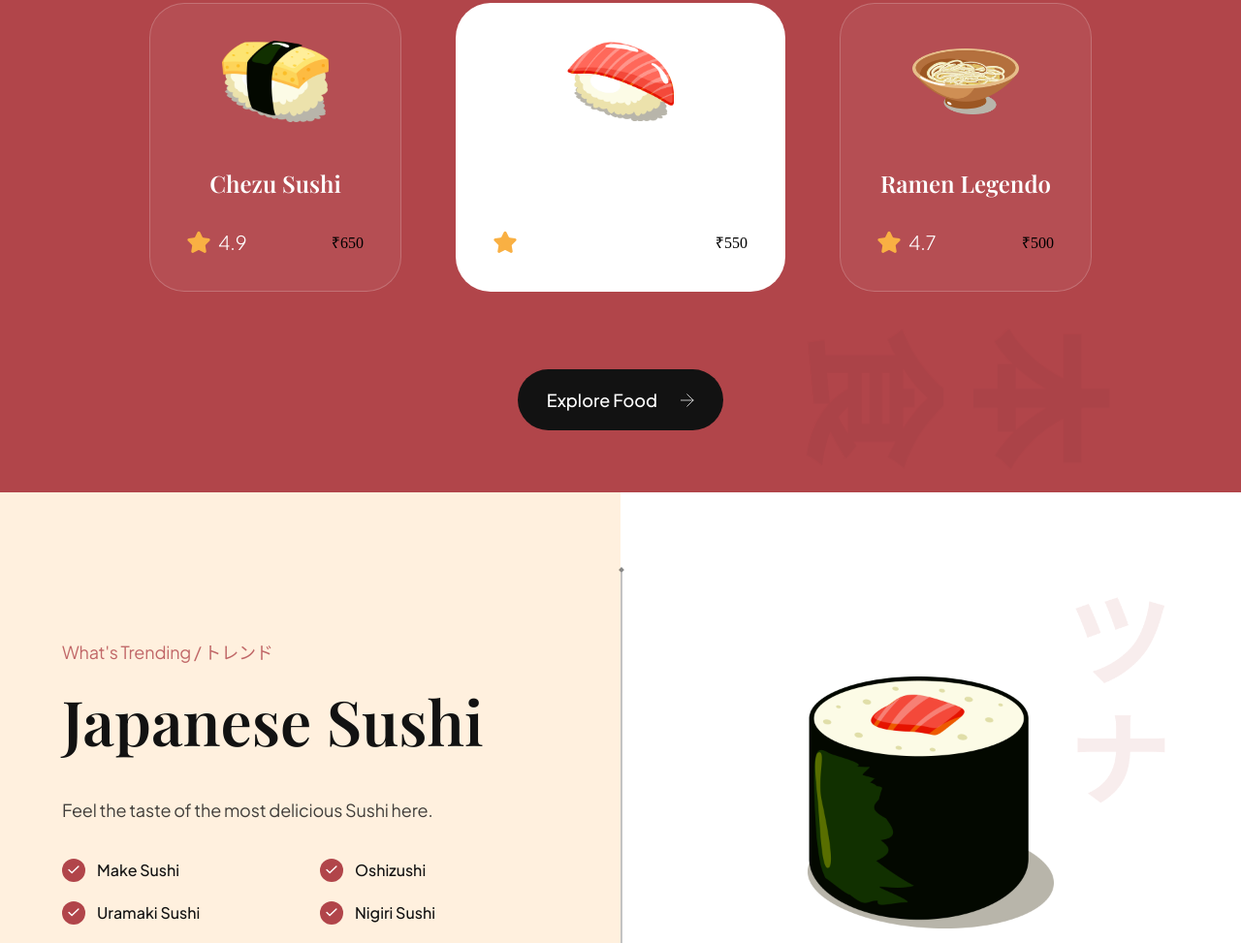
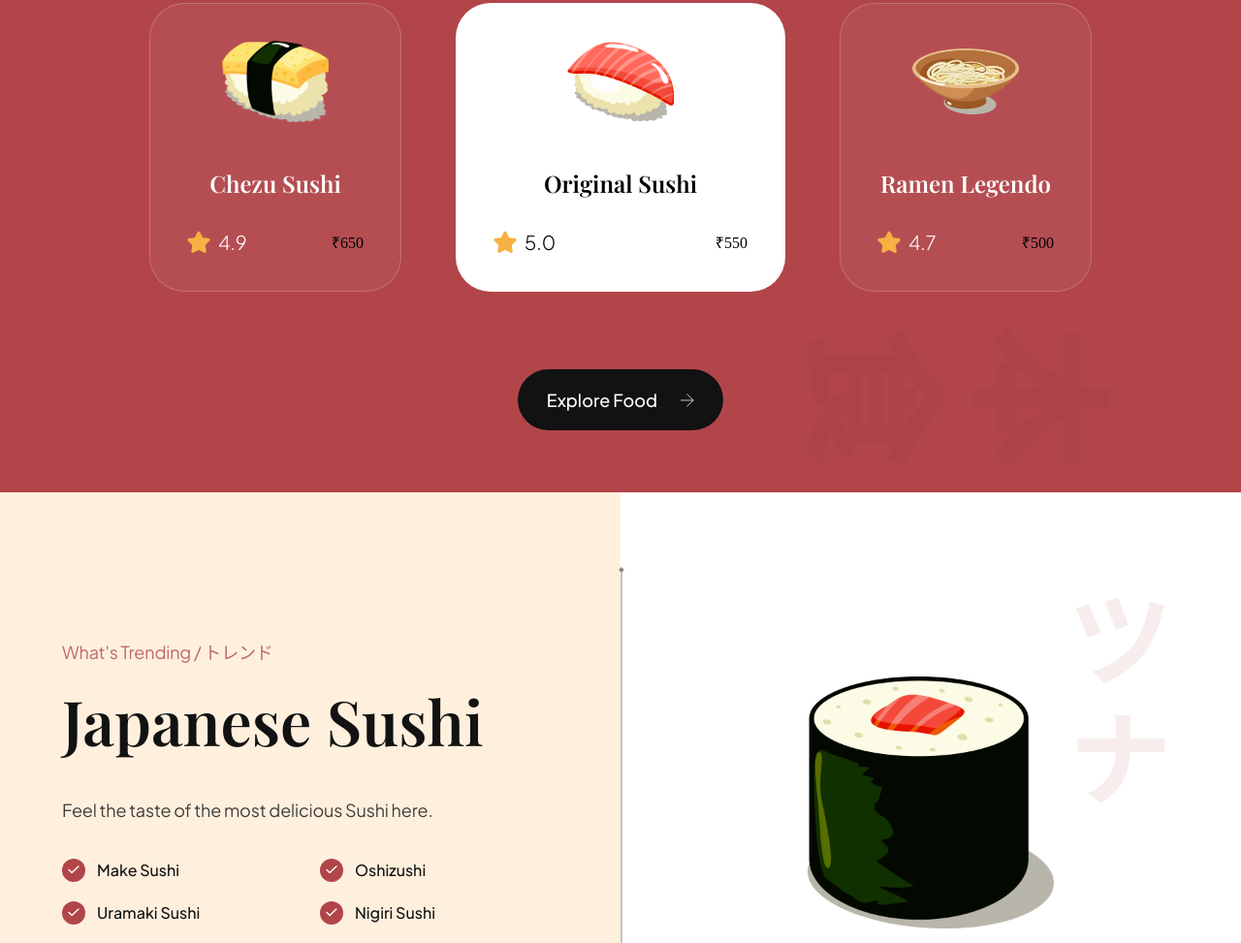
Before and after one commit to bahugunaSneha/sushiMan, a website built with Vite: page index.html in a window 1280 px wide. Shown: the part 1770-2743 px from the top of the page at 97% size. Built offline with nearby package versions, Linux system fonts and the light colour scheme.

Commit message:
changed color of ramen title and rating on active card to black with inline css

```diff
--- a/index.html
+++ b/index.html
@@ -136,13 +136,13 @@
 
       <article class="popular-foods__card active-card">
         <img class="popular-foods__card-image" src="assets/sushi-11.png" alt="sushi 11" />
-        <h4 class="popular-foods__card-title">
+        <h4 class="popular-foods__card-title" style="color: black;">
           Original Sushi
         </h4>
         <div class="popular-foods__card-details flex-between">
           <div class="popular-foods__card-rating">
             <img src="assets/star.svg" alt="star" />
-            <p>5.0</p>
+            <p style="color: black;">5.0</p>
           </div>
           <p class="popular-foods__card-price">₹550</p>
         </div>
```
